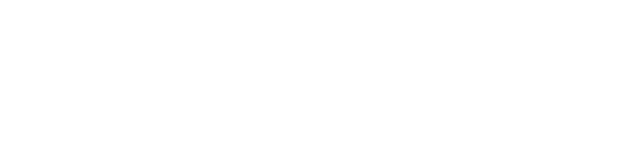
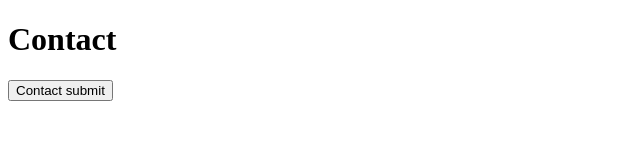
Before and after one commit to ekorad/splitmate, a plain HTML site: page contact.html in a window 1280 px wide. Shown: the whole page, without its empty margins (0-640 px from the left). Drawn offline with Linux system fonts and the light colour scheme.

Commit message:
Add button to contact

```diff
--- a/contact.html
+++ b/contact.html
@@ -10,6 +10,7 @@
     <title>Document</title>
 </head>
 <body>
-
+<h1>Contact</h1>
+<button>Contact submit</button>
 </body>
 </html>
```
